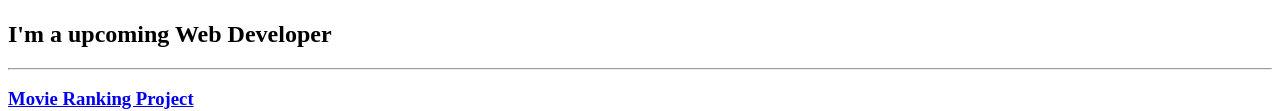
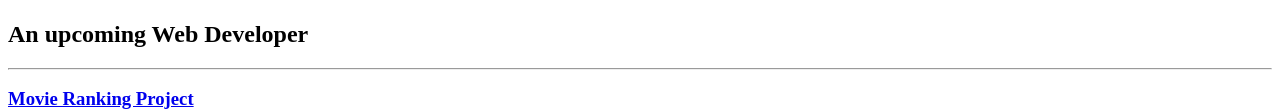
Before and after one commit to JEHII2/HTML-Portfolio, a plain HTML site: page index.html in a window 1280 px wide. Shown: the part 283-394 px from the top of the page. Drawn offline with Linux system fonts and the light colour scheme.

Commit message:
Update index.html

```diff
--- a/index.html
+++ b/index.html
@@ -9,7 +9,7 @@
     <body>
         <h1>Joe Hardy's Portfolio</h1>
         <img src="./assets/images/Joe Suit.JPG" height="200" alt="joe seated in suit"/>
-        <h2>I'm a upcoming Web Developer</h2>
+        <h2>An upcoming Web Developer</h2>
         <hr/>
         <h3> <a href="./public/movie-ranking.html">Movie Ranking Project</a></h3>
         <img src="./assets/images/23.10.13_Movie Ranking.png" height="200" alt="list of joe's movie ranking"/>
```
